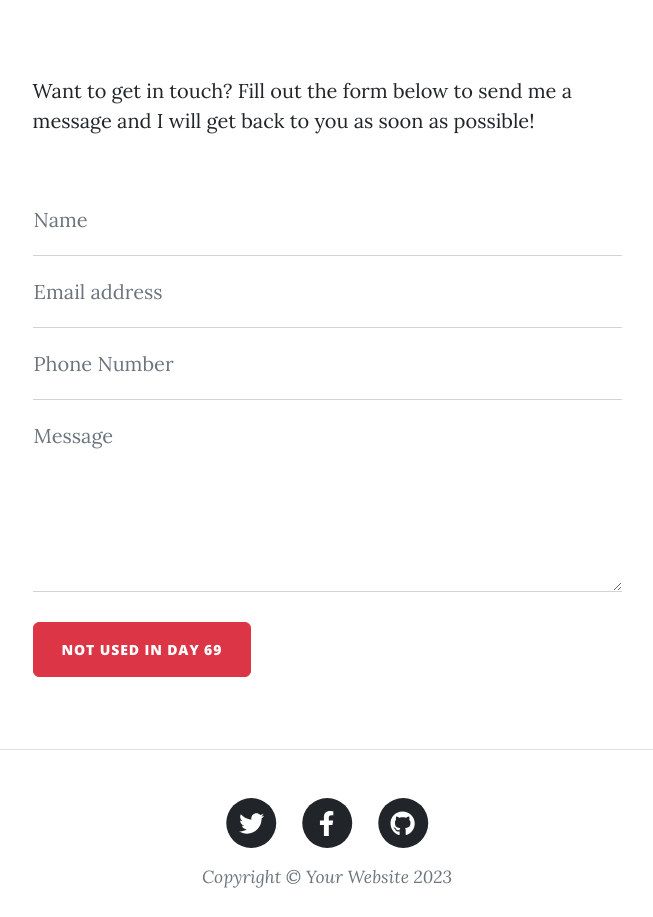
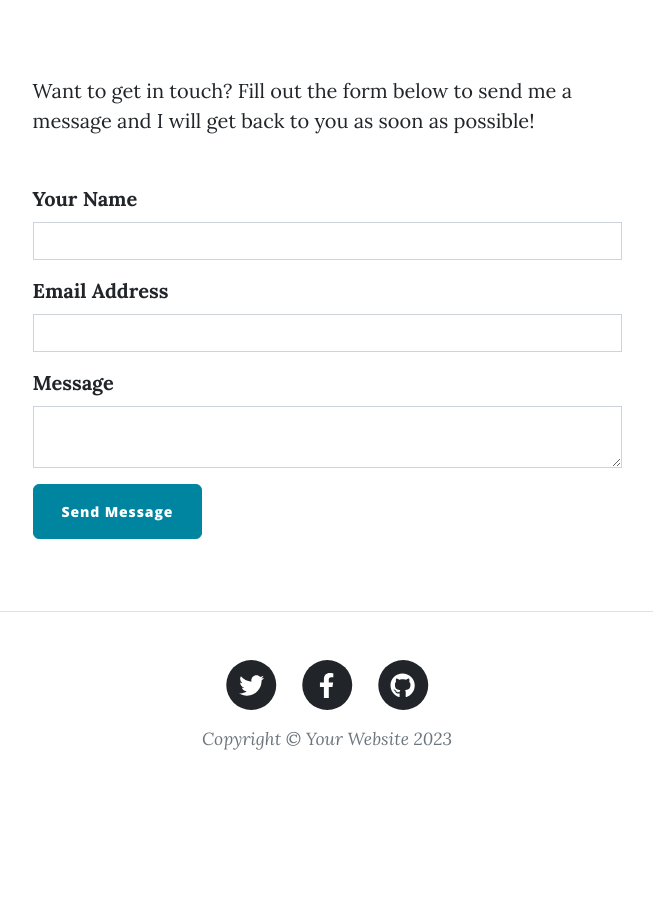
Before and after one commit to AmarMuric04/Blog, a Flask app: page /contact in a window 1280 px wide. Shown: the part 536-1453 px from the top of the page, without its empty margins (313-966 px from the left). After the commit the page ends 1286 px from the top, so only its background shows below. Run offline with Flask 3, Linux system fonts and the light colour scheme; some libraries are stand-ins or nearby versions.

Commit message:
Add contact form functionality and update forms
- Implemented ContactForm in forms.py with name, email, and message fields.
- Updated main.py to handle contact form submissions and send emails using SMTP.
- Modified contact.html to use CKEditor and render the contact form.
- Updated header.html and other templates for consistent form rendering.
- Added .env file for email credentials and updated .gitignore to exclude it.

```diff
--- a/forms.py
+++ b/forms.py
@@ -1,10 +1,9 @@
 from flask_ckeditor import CKEditorField
 from flask_wtf import FlaskForm
 from wtforms import PasswordField, StringField, SubmitField
-from wtforms.validators import URL, DataRequired
+from wtforms.validators import URL, DataRequired, Length
 
 
-# WTForm for creating a blog post
 class CreatePostForm(FlaskForm):
     title = StringField("Blog Post Title", validators=[DataRequired()])
     subtitle = StringField("Subtitle", validators=[DataRequired()])
@@ -13,7 +12,6 @@ class CreatePostForm(FlaskForm):
     submit = SubmitField("Submit Post")
 
 
-# TODO: Create a RegisterForm to register new users
 class RegisterForm(FlaskForm):
     email = StringField("Email", validators=[DataRequired()])
     password = PasswordField("Password", validators=[DataRequired()])
@@ -21,14 +19,19 @@ class RegisterForm(FlaskForm):
     submit = SubmitField("Register")
 
 
-# TODO: Create a LoginForm to login existing users
 class LoginForm(FlaskForm):
     email = StringField("Email", validators=[DataRequired()])
     password = PasswordField("Password", validators=[DataRequired()])
     submit = SubmitField("Log in")
 
 
-# TODO: Create a CommentForm so users can leave comments below posts
 class CommentForm(FlaskForm):
     comment = CKEditorField("Comment", validators=[DataRequired()])
     submit = SubmitField("Submit")
+
+
+class ContactForm(FlaskForm):
+    name = StringField("Your Name", validators=[Length(min=6, max=35)])
+    email = StringField("Email Address", validators=[Length(min=6, max=35)])
+    message = CKEditorField("Message", validators=[DataRequired()])
+    submit = SubmitField("Send Message")
--- a/main.py
+++ b/main.py
@@ -1,6 +1,10 @@
+import os
+import smtplib
 from datetime import date
 from functools import wraps
 
+import bleach
+from dotenv import load_dotenv
 from flask import Flask, abort, flash, redirect, render_template, url_for
 from flask_bootstrap import Bootstrap5
 from flask_ckeditor import CKEditor
@@ -18,21 +22,12 @@ from sqlalchemy import Integer, String, Text
 from sqlalchemy.orm import DeclarativeBase, Mapped, mapped_column, relationship
 from werkzeug.security import check_password_hash, generate_password_hash
 
-# Import your forms from the forms.py
-from forms import CommentForm, CreatePostForm, LoginForm, RegisterForm
+from forms import CommentForm, ContactForm, CreatePostForm, LoginForm, RegisterForm
 
-"""
-Make sure the required packages are installed:
-Open the Terminal in PyCharm (bottom left).
+load_dotenv()
 
-On Windows type:
-python -m pip install -r requirements.txt
-
-On MacOS type:
-pip3 install -r requirements.txt
-
-This will install the packages from the requirements.txt for this project.
-"""
+EMAIL_USER = os.getenv("EMAIL_USER")
+EMAIL_PASS = os.getenv("EMAIL_PASS")
 
 
 def only_admins(func):
@@ -51,11 +46,9 @@ app.config["SECRET_KEY"] = "8BYkEfBA6O6donzWlSihBXox7C0sKR6b"
 ckeditor = CKEditor(app)
 Bootstrap5(app)
 
-# TODO: Configure Flask-Login
 login_manager = LoginManager()
 
 
-# CREATE DATABASE
 class Base(DeclarativeBase):
     pass
 
@@ -66,7 +59,6 @@ db.init_app(app)
 login_manager.init_app(app)
 
 
-# CONFIGURE TABLES
 class BlogPost(db.Model):
     __tablename__ = "blog_posts"
     id: Mapped[int] = mapped_column(Integer, primary_key=True)
@@ -80,7 +72,6 @@ class BlogPost(db.Model):
     comments = relationship("Comment", back_populates="blog")
 
 
-# TODO: Create a User table for all your registered users.
 class User(UserMixin, db.Model):
     __tablename__ = "users"
     id: Mapped[int] = mapped_column(Integer, primary_key=True)
@@ -122,7 +113,6 @@ with app.app_context():
     db.create_all()
 
 
-# TODO: Use Werkzeug to hash the user's password when creating a new user.
 @app.route("/register", methods=["POST", "GET"])
 def register():
     form = RegisterForm()
@@ -151,7 +141,6 @@ def register():
     return render_template("register.html", form=form, user=current_user)
 
 
-# TODO: Retrieve a user from the database based on their email.
 @app.route("/login", methods=["POST", "GET"])
 def login():
     form = LoginForm()
@@ -191,7 +180,6 @@ def get_all_posts():
     return render_template("index.html", all_posts=posts, user=current_user)
 
 
-# TODO: Allow logged-in users to comment on posts
 @app.route("/post/<int:post_id>", methods=["GET", "POST"])
 def show_post(post_id):
     form = CommentForm()
@@ -216,7 +204,6 @@ def show_post(post_id):
     )
 
 
-# TODO: Use a decorator so only an admin user can create a new post
 @app.route("/new-post", methods=["GET", "POST"])
 @only_admins
 def add_new_post():
@@ -236,7 +223,6 @@ def add_new_post():
     return render_template("make-post.html", form=form, user=current_user)
 
 
-# TODO: Use a decorator so only an admin user can edit a post
 @app.route("/edit-post/<int:post_id>", methods=["GET", "POST"])
 @only_admins
 def edit_post(post_id):
@@ -261,7 +247,6 @@ def edit_post(post_id):
     )
 
 
-# TODO: Use a decorator so only an admin user can delete a post
 @app.route("/delete/<int:post_id>")
 @only_admins
 def delete_post(post_id):
@@ -276,9 +261,28 @@ def about():
     return render_template("about.html", user=current_user)
 
 
-@app.route("/contact")
+@app.route("/contact", methods=["GET", "POST"])
 def contact():
-    return render_template("contact.html", user=current_user)
+    form = ContactForm()
+    if form.validate_on_submit():
+        name = form.name.data
+        email = form.email.data
+        message = form.message.data
+
+        with smtplib.SMTP("smtp.gmail.com") as connection:
+            cleaned_message = bleach.clean(message, tags=[], attributes={}, strip=True)
+
+            connection.starttls()
+            connection.login(user=EMAIL_USER, password=EMAIL_PASS)
+            connection.sendmail(
+                from_addr=EMAIL_USER,
+                to_addrs="muricamar2004@gmail.com",
+                msg=f"Subject: Message from {name}\n\n{cleaned_message}\n\nReply to: {email}",
+            )
+
+        return redirect(url_for("get_all_posts"))
+
+    return render_template("contact.html", form=form, user=current_user)
 
 
 if __name__ == "__main__":
--- a/requirements.txt
+++ b/requirements.txt
@@ -21,3 +21,4 @@ SQLAlchemy==2.0.36
 typing_extensions==4.12.2
 Werkzeug==3.1.1
 WTForms==3.2.1
+dotenv==0.9.9
--- a/templates/contact.html
+++ b/templates/contact.html
@@ -1,4 +1,5 @@
-{% include "header.html" %}
+{% from "bootstrap5/form.html" import render_form %} {% block content %}
+{%include "header.html" %}
 
 <!-- Page Header-->
 <header
@@ -32,69 +33,13 @@
         <div class="my-5">
           <!-- * * * * * * * * * * * * * * *-->
           <!-- * * Simplified SB Contact Form for the Tutorial* *-->
-          <form
-            id="contactForm"
-            name="sentMessage"
-            action="{{ url_for('contact') }}"
-            method="post"
-          >
-            <div class="form-floating">
-              <input
-                class="form-control"
-                id="name"
-                name="name"
-                type="text"
-                placeholder="Enter your name..."
-                required
-              />
-              <label for="name">Name</label>
-            </div>
-            <div class="form-floating">
-              <input
-                class="form-control"
-                id="email"
-                name="email"
-                type="email"
-                placeholder="Enter your email..."
-                required
-              />
-              <label for="email">Email address</label>
-            </div>
-            <div class="form-floating">
-              <input
-                class="form-control"
-                id="phone"
-                name="phone"
-                type="tel"
-                placeholder="Enter your phone number..."
-                required
-              />
-              <label for="phone">Phone Number</label>
-            </div>
-            <div class="form-floating">
-              <textarea
-                class="form-control"
-                id="message"
-                name="message"
-                placeholder="Enter your message here..."
-                required
-                style="height: 12rem"
-              ></textarea>
-              <label for="message">Message</label>
-            </div>
-            <br />
-            <button
-              class="btn btn-danger text-uppercase"
-              id="submitButton"
-              type="submit"
-            >
-              NOT USED in Day 69
-            </button>
-          </form>
+          {{ ckeditor.load() }} {{ ckeditor.config(name='body') }} {{
+          render_form(form, novalidate=True, button_map={"submit": "primary"})
+          }}
         </div>
       </div>
     </div>
   </div>
 </main>
 
-{% include "footer.html" %}
+{% include "footer.html" %} {% endblock %}
--- a/templates/header.html
+++ b/templates/header.html
@@ -66,7 +66,6 @@
                 >Home</a
               >
             </li>
-            <!-- TODO: Only show Login/Register if user is logged out. Otherwise show "Log Out" -->
 
             {% if not user.is_authenticated: %}
             <li class="nav-item">
@@ -83,8 +82,7 @@
                 >Register</a
               >
             </li>
-            {% endif %}
-            {% if user.is_authenticated: %}
+            {% endif %} {% if user.is_authenticated: %}
             <li class="nav-item">
               <a
                 class="nav-link px-lg-3 py-3 py-lg-4"
--- a/templates/index.html
+++ b/templates/index.html
@@ -30,9 +30,9 @@
         <p class="post-meta">
           Posted by
           <a href="#">{{post.author.name}}</a>
-          on {{post.date}}
-          <!-- TODO: Only show delete button if user id is 1 (admin user) -->
+          on {{post.date}} {% comment %}
           <a href="{{url_for('delete_post', post_id=post.id) }}">✘</a>
+          {% endcomment %}
         </p>
       </div>
       <!-- Divider-->
@@ -40,7 +40,6 @@
       {% endfor %}
 
       <!-- New Post -->
-      <!-- TODO: Only show Create Post button if user id is 1 (admin user) -->
       <div class="d-flex justify-content-end mb-4">
         <a
           class="btn btn-primary float-right"
--- a/templates/make-post.html
+++ b/templates/make-post.html
@@ -1,5 +1,5 @@
-{% from "bootstrap5/form.html" import render_form %} {% block content %}
-{% include "header.html" %}
+{% from "bootstrap5/form.html" import render_form %} {% block content %} {%
+include "header.html" %}
 
 <!-- Page Header -->
 <header
```
Also changed, not shown: templates/post.html (+6 -9 lines), templates/register.html (+4 -10 lines), 2 other files.
